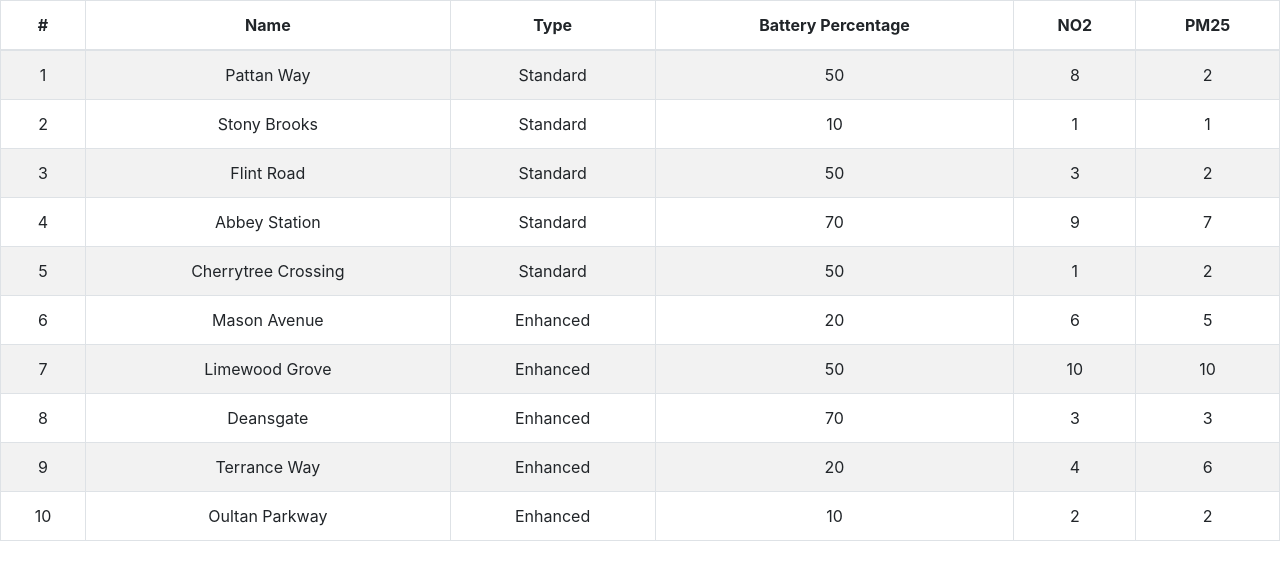
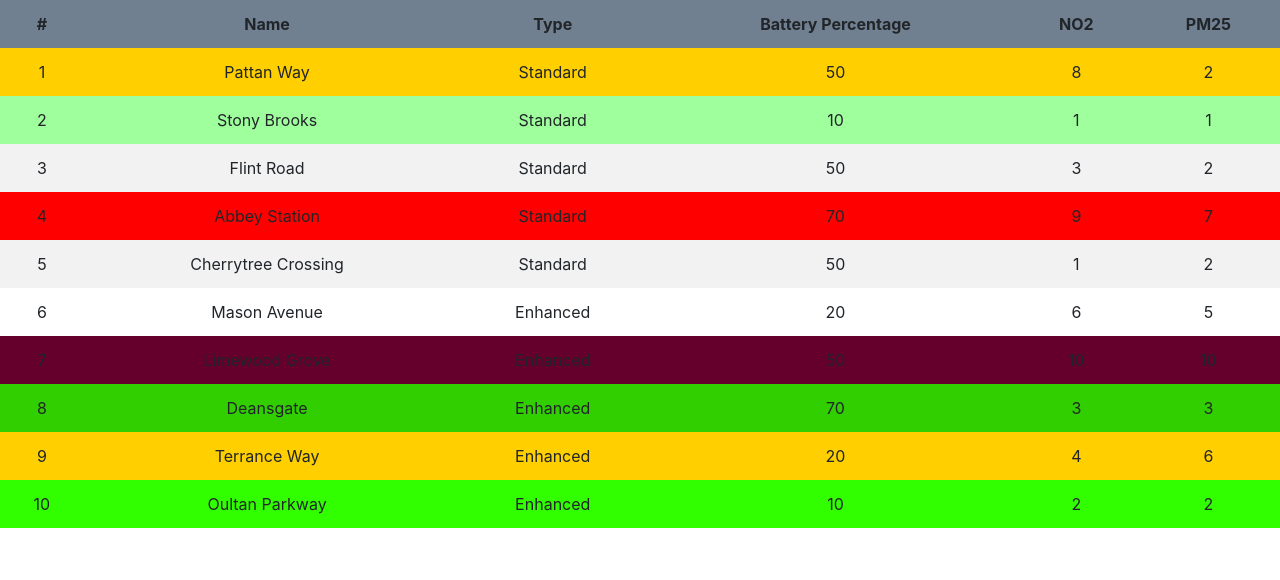
Before and after one commit to ally03/bright_bridge_council, a React (Create React App) app: page / in a window 1280 px wide. Shown: the top 580 px of the page. Built offline with nearby package versions, Linux system fonts and the light colour scheme.

Commit message:
calulate the pollution level and set the appropriate color of row

```diff
--- a/src/components/EquipmentTable.tsx
+++ b/src/components/EquipmentTable.tsx
@@ -1,14 +1,15 @@
 import React from 'react';
 import Table from 'react-bootstrap/Table';
-import zephyrs from '../utils';
+import { zephyrs, colours } from '../utils';
 
+const rowColor = (NO2: number, PM25: number) => colours.find(({ value }) => value === (NO2 + PM25) / 2)?.hex
 function EquipmentTable() {
   const bridgeBridgeOwned = zephyrs.filter(({ currentlyOwned }) => currentlyOwned)
   const equimentSortByType = bridgeBridgeOwned.sort((a, b) => b.type.localeCompare(a.type))
   console.log('equ', equimentSortByType)
   return (
-    <Table striped bordered hover>
-      <thead>
+    <Table striped borderless hover>
+      <thead style={{ backgroundColor: 'slategray' }}>
         <tr>
           <th>#</th>
           <th>Name</th>
@@ -21,8 +22,8 @@ function EquipmentTable() {
       <tbody>
         {bridgeBridgeOwned.map(({ name, type, batteryPercentage, NO2, PM25 }, index) => {
           return (
-            <tr key={index}>
-              <td>{index + 1}</td>
+            <tr style={{ backgroundColor: rowColor(NO2, PM25) }} key={index}>
+              <td >{index + 1}</td>
               <td>{name}</td>
               <td>{type}</td>
               <td>{batteryPercentage}</td>
--- a/src/utils.ts
+++ b/src/utils.ts
@@ -187,4 +187,4 @@ const colours: Colour[] = [
 ];
 
 
-export default zephyrs;
+export {zephyrs, colours};
```
